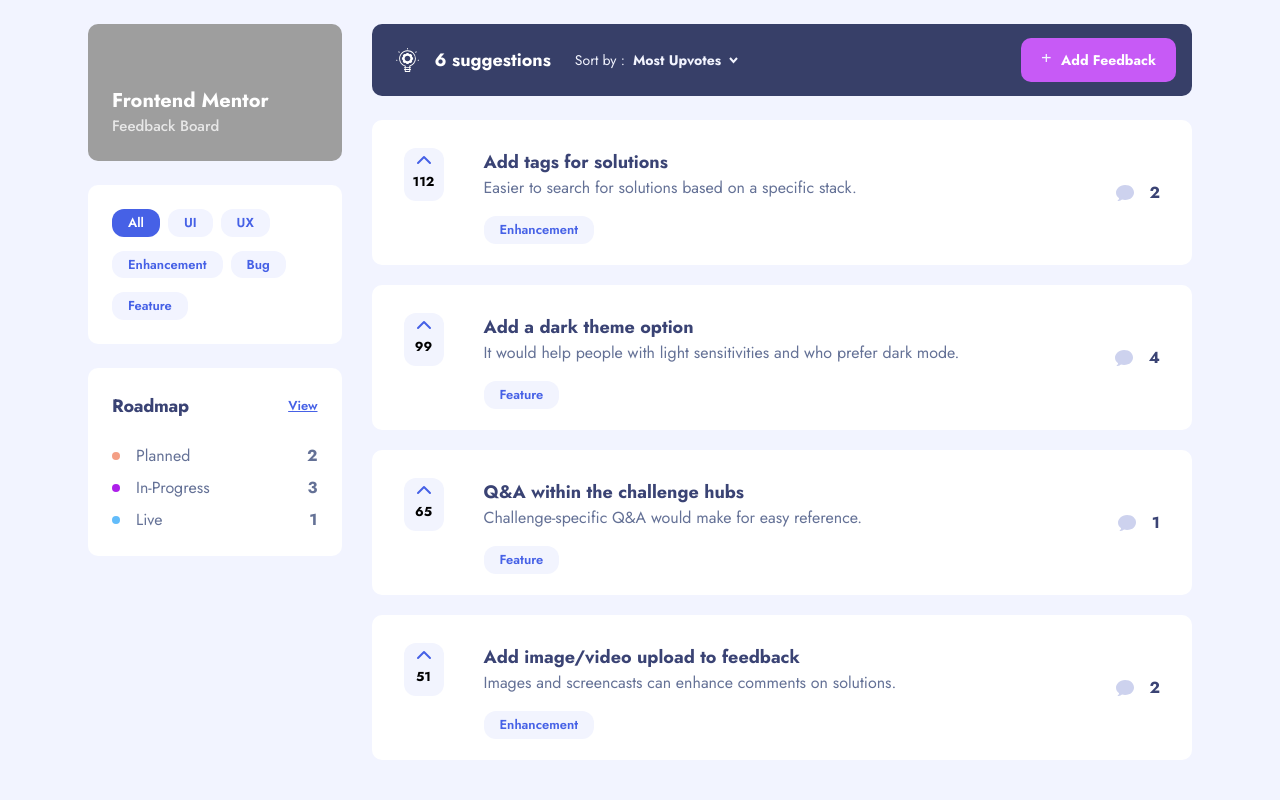
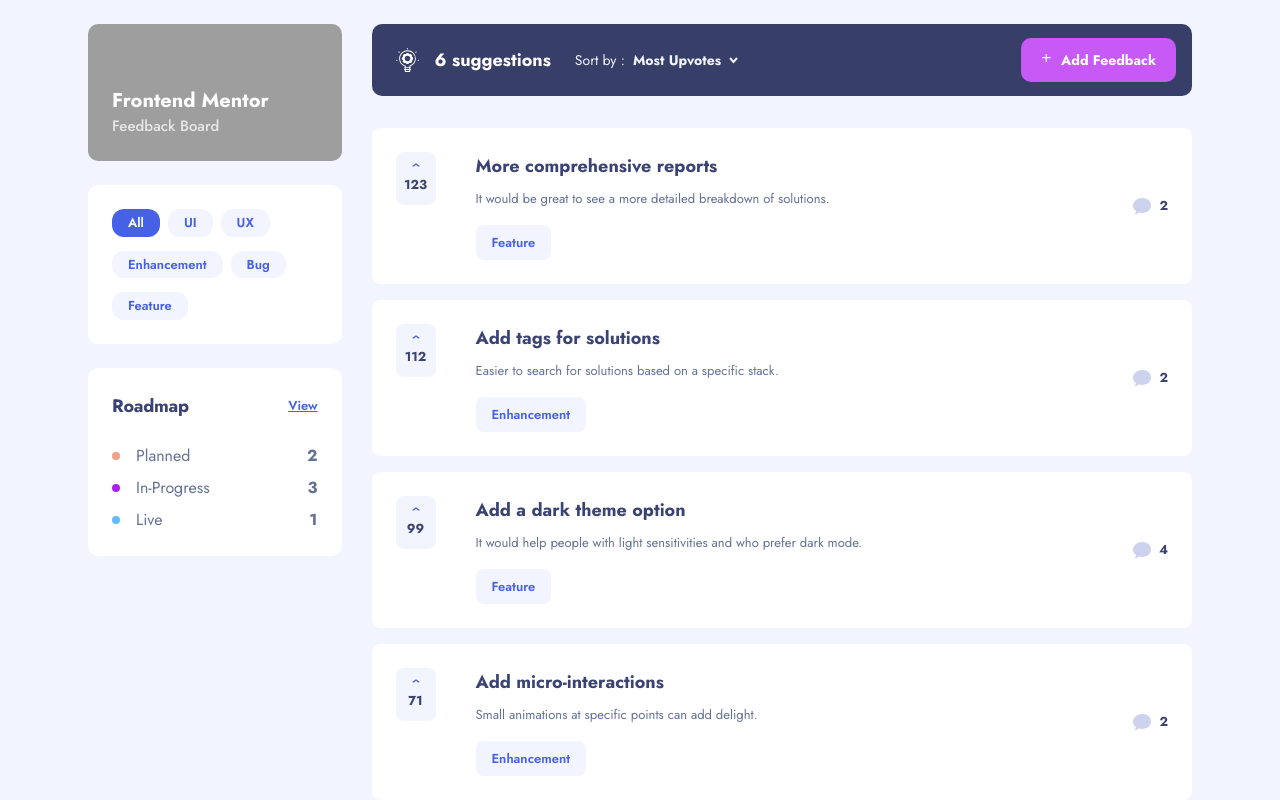
Before and after one commit to mrvicthor/product-feedback, a React (Vite) app: page / in a window 1280 px wide. Shown: the top 800 px of the page. Built offline with nearby package versions, Linux system fonts and the light colour scheme; grey boxes are pictures that could not be loaded.

Commit message:
fix(createProductFeedbackPageModel.ts): update the function to include sortBy to avoid unpredictable behaviour

```diff
--- a/src/components/feedback.tsx
+++ b/src/components/feedback.tsx
@@ -1,62 +1,64 @@
-import { type RowComponentProps } from "react-window";
-import { ChevronUp } from "lucide-react";
-import CommentsIcon from "/assets/shared/icon-comments.svg";
+import arrowUp from "/assets/shared/icon-arrow-up.svg";
+import commentIcon from "/assets/shared/icon-comments.svg";
 import { Link } from "react-router";
 import { useFeedbackContext } from "../hooks/useFeedbackContext";
 import type { FeedbackCardModel } from "../useCases/viewProductFeedback/productFeedbackPageModel";
 
-const Feedback = ({
-  feedbacks,
-  index,
-  ariaAttributes,
-  style,
-}: RowComponentProps<{ feedbacks: FeedbackCardModel[] }>) => {
-  const feedback = feedbacks[index];
-  const isFirst = index === 0;
+type Props = {
+  feedback: FeedbackCardModel;
+};
+const Feedback = ({ feedback }: Props) => {
   const { dispatch } = useFeedbackContext();
   return (
-    <div
-      style={style}
-      {...ariaAttributes}
-      className={`${isFirst ? "" : "pt-5"}`}
-    >
-      <div className="h-full w-full rounded-[10px] bg-white py-7 px-8 flex gap-10 justify-between group cursor-pointer">
+    <li className="bg-white p-6 rounded-lg md:flex  md:justify-between md:gap-10">
       <button
         type="button"
-          onClick={(e) => {
-            e.stopPropagation();
-            dispatch({ type: "upvote", feedbackId: feedback.id });
-          }}
-          className="w-10 h-13.25 bg-[#F2F4FE] rounded-xl flex flex-col items-center cursor-pointer"
+        onClick={() => dispatch({ type: "upvote", feedbackId: feedback.id })}
+        className="bg-[#F2F4FE] w-10 h-13.25 cursor-pointer hover:bg[#CFD7FF] hidden  md:flex md:flex-col gap-2 items-center px-4 py-2.75 rounded-lg"
       >
-          {" "}
-          <ChevronUp color="#4661E6" />{" "}
-          <span className="font-bold text-[13px]">{feedback.upvotes}</span>
+        <img src={arrowUp} className="h-1 w-2" alt="arrow up" />{" "}
+        <span className="font-bold text-[13px] text-[#3A4374]">
+          {feedback.upvotes}
+        </span>
       </button>
-        <article className="flex-1 min-w-0">
-          <Link
-            to={`/detail/${feedback.id}`}
-            className="font-bold text-lg text-[#3A4374] group-hover:text-[#4661E6]"
-          >
+      <article className="md:flex-1 ">
+        <Link to={`/detail/${feedback.id}`}>
+          <h2 className="font-bold text-[13px] lg:text-lg text-[#3A4374]">
             {feedback.title}
+          </h2>
         </Link>
-          <p className="text-[#647196]">{feedback.description}</p>
-          <span className="capitalize mt-4 inline-block text-[#4661E6] text-[13px] font-semibold py-1 px-4 bg-[#F2F4FE] rounded-xl">
+        <p className="text-[#647196] mt-2.25 text-[13px]">
+          {feedback.description}
+        </p>
+        <span className="bg-[#F2F4FF] text-[13px] font-semibold text-[#4661E6] capitalize inline-block py-2 px-4 mt-4 rounded-lg">
           {feedback.category}
         </span>
       </article>
-        <div className="flex justify-center flex-col">
-          <div className="flex items-center gap-4">
-            <img src={CommentsIcon} className="h-4 w-4.5" alt="comment icon" />{" "}
-            <span
-              className={`${feedback.commentCount > 0 ? "text-[#3A4374]" : "text-[#647196]"} font-bold`}
+      <div className="md:flex hidden items-center gap-2">
+        <img src={commentIcon} alt="comment icon" />{" "}
+        <span className="font-bold text-[#3A4374] text-[13px]">
+          {feedback.commentCount}
+        </span>
+      </div>
+      <div className="mt-4 flex items-center justify-between md:hidden">
+        <button
+          type="button"
+          onClick={() => dispatch({ type: "upvote", feedbackId: feedback.id })}
+          className="bg-[#F2F4FE] cursor-pointer hover:bg[#CFD7FF]  flex gap-2 items-center px-4 py-2.75 rounded-lg"
         >
+          <img src={arrowUp} className="h-1 w-2" alt="arrow up" />{" "}
+          <span className="font-bold text-[13px] text-[#3A4374]">
+            {feedback.upvotes}
+          </span>
+        </button>
+        <div className="flex items-center gap-2">
+          <img src={commentIcon} alt="comment icon" />{" "}
+          <span className="font-bold text-[#3A4374] text-[13px]">
             {feedback.commentCount}
           </span>
         </div>
       </div>
-      </div>
-    </div>
+    </li>
   );
 };
 
--- a/src/components/feedbacks.tsx
+++ b/src/components/feedbacks.tsx
@@ -1,68 +1,16 @@
-import { List } from "react-window";
 import Feedback from "./feedback";
-import arrowUp from "/assets/shared/icon-arrow-up.svg";
-import commentIcon from "/assets/shared/icon-comments.svg";
-import { Link } from "react-router";
-import { useFeedbackContext } from "../hooks/useFeedbackContext";
 import type { FeedbackCardModel } from "../useCases/viewProductFeedback/productFeedbackPageModel";
 
 type Props = {
   feedbacks: FeedbackCardModel[];
 };
 const Feedbacks = ({ feedbacks }: Props) => {
-  const ROW_HEIGHT = 145;
-  const ROW_GAP = 20;
-  const { dispatch } = useFeedbackContext();
-
   return (
-    <>
-      <div className="mt-6 flex-1 w-full min-h-0 hidden md:block">
-        <List
-          rowHeight={(index) =>
-            index === 0 ? ROW_HEIGHT : ROW_HEIGHT + ROW_GAP
-          }
-          className="h-screen overflow-x-hidden"
-          rowCount={feedbacks.length}
-          rowProps={{ feedbacks }}
-          rowComponent={Feedback}
-        />
-      </div>
-      <ul className="overflow-auto h-[82vh] px-6 my-8 pb-8 space-y-4 md:hidden">
-        {feedbacks.map((f) => (
-          <li key={f.id} className="bg-white p-6 rounded-lg">
-            <Link to={`/detail/${f.id}`}>
-              <h2 className="font-bold text-[13px] text-[#3A4374]">
-                {f.title}
-              </h2>
-            </Link>
-            <p className="text-[#647196] mt-2.25 text-[13px]">
-              {f.description}
-            </p>
-            <span className="bg-[#F2F4FF] text-[13px] font-semibold text-[#4661E6] capitalize inline-block py-2 px-4 mt-4 rounded-lg">
-              {f.category}
-            </span>
-            <div className="mt-4 flex items-center justify-between">
-              <button
-                type="button"
-                onClick={() => dispatch({ type: "upvote", feedbackId: f.id })}
-                className="bg-[#F2F4FE] cursor-pointer hover:bg[#CFD7FF]  flex gap-2 items-center px-4 py-2.75 rounded-lg"
-              >
-                <img src={arrowUp} className="h-1 w-2" alt="arrow up" />{" "}
-                <span className="font-bold text-[13px] text-[#3A4374]">
-                  {f.upvotes}
-                </span>
-              </button>
-              <div className="flex items-center gap-2">
-                <img src={commentIcon} alt="comment icon" />{" "}
-                <span className="font-bold text-[#3A4374] text-[13px]">
-                  {f.commentCount}
-                </span>
-              </div>
-            </div>
-          </li>
-        ))}
-      </ul>
-    </>
+    <ul className=" px-6 md:px-0 my-8 pb-8 space-y-4">
+      {feedbacks.map((f) => (
+        <Feedback key={f.id} feedback={f} />
+      ))}
+    </ul>
   );
 };
 
--- a/src/components/sortDropdown.tsx
+++ b/src/components/sortDropdown.tsx
@@ -37,7 +37,7 @@
     close,
     open,
   } = useSortDropdown(options, value, onChange, setIsOpen, isOpen);
-  const { dispatch } = useFeedbackContext();
+  const { setSortBy } = useFeedbackContext();
 
   return (
     <div ref={rootRef} className="relative inline-block">
@@ -100,7 +100,7 @@
               aria-selected={isSelected}
               onClick={() => {
                 select(index);
-                dispatch({ type: "sort", sortBy: option.value });
+                setSortBy(option.value);
               }}
               onMouseMove={() => setActiveIndex(index)}
               className={`flex cursor-pointer items-center justify-between px-6 py-3 capitalize ${
--- a/src/domain/feedback.ts
+++ b/src/domain/feedback.ts
@@ -1,5 +1,5 @@
 import { updateById } from "../helpers/updateById";
-import type { Category, ProductRequest, SortBy, Status, User } from "./schema";
+import type { Category, ProductRequest, Status, User } from "./schema";
 
 export type FeedbackData = {
   feedbacks: ProductRequest[];
@@ -12,10 +12,6 @@
       title: string;
       category: Category;
       description: string;
-    }
-  | {
-      type: "sort";
-      sortBy: SortBy;
     }
   | {
       type: "upvote";
@@ -70,24 +66,7 @@
         ],
       };
     }
-    case "sort": {
-      return {
-        ...state,
-        feedbacks: [
-          ...state.feedbacks.sort((a, b) => {
-            if (action.sortBy === "most_upvotes") return b.upvotes - a.upvotes;
-            if (action.sortBy === "least_upvotes") return a.upvotes - b.upvotes;
-            if (!a.comments || !b.comments) {
-              return b.upvotes - a.upvotes;
-            } else {
-              return action.sortBy === "least_comments"
-                ? a.comments.length - b.comments.length
-                : b.comments.length - a.comments.length;
-            }
-          }),
-        ],
-      };
-    }
+
     case "upvote": {
       return {
         ...state,
--- a/src/pages/home.tsx
+++ b/src/pages/home.tsx
@@ -10,16 +10,17 @@
   const {
     state: { feedbacks },
     filterBy,
+    sortBy,
   } = useFeedbackContext();
 
   const viewModel = useMemo(
-    () => createProductFeedbackPageModel(feedbacks, filterBy),
-    [feedbacks, filterBy],
+    () => createProductFeedbackPageModel(feedbacks, filterBy, sortBy),
+    [feedbacks, filterBy, sortBy],
   );
 
   return (
     <>
-      <main className="max-w-6xl mx-auto h-dvh lg:grid lg:grid-cols-4 md:py-6 md:space-y-10 lg:space-y-0 lg:gap-x-7.5 md:px-6 overflow-hidden">
+      <main className="max-w-6xl mx-auto lg:grid lg:grid-cols-4 md:py-6 md:space-y-10 lg:space-y-0 lg:gap-x-7.5 md:px-6">
         <Sidebar />
         <section className="col-span-3 flex flex-1 flex-col min-w-0 min-h-0">
           <Header />
--- a/src/useCases/viewProductFeedback/productFeedbackPageModel.ts
+++ b/src/useCases/viewProductFeedback/productFeedbackPageModel.ts
@@ -1,4 +1,9 @@
-import type { Category, ProductRequest, Status } from "../../domain/schema";
+import type {
+  Category,
+  ProductRequest,
+  SortBy,
+  Status,
+} from "../../domain/schema";
 
 export type FeedbackCardModel = {
   id: number;
@@ -21,9 +26,20 @@
     0,
   );
 
+const comparators: Record<
+  SortBy,
+  (a: FeedbackCardModel, b: FeedbackCardModel) => number
+> = {
+  most_upvotes: (a, b) => b.upvotes - a.upvotes,
+  least_upvotes: (a, b) => a.upvotes - b.upvotes,
+  most_comments: (a, b) => b.commentCount - a.commentCount,
+  least_comments: (a, b) => a.commentCount - b.commentCount,
+};
+
 export function createProductFeedbackPageModel(
   requests: ProductRequest[],
   filterBy: Category | null,
+  sortBy: SortBy,
 ): ProductFeedbackPageModel {
   const visible =
     filterBy === null
@@ -34,7 +50,8 @@
         );
 
   return {
-    feedbacks: visible.map((r) => ({
+    feedbacks: visible
+      .map((r) => ({
         id: r.id,
         title: r.title,
         category: r.category,
@@ -42,7 +59,8 @@
         status: r.status,
         description: r.description,
         commentCount: countComments(r),
-    })),
+      }))
+      .sort(comparators[sortBy]),
     isEmpty: visible.length === 0,
   };
 }
```
Also changed, not shown: 1 other file (tests, documents, lock files or other folders). Lines whose indentation alone changed are shown as unchanged.
